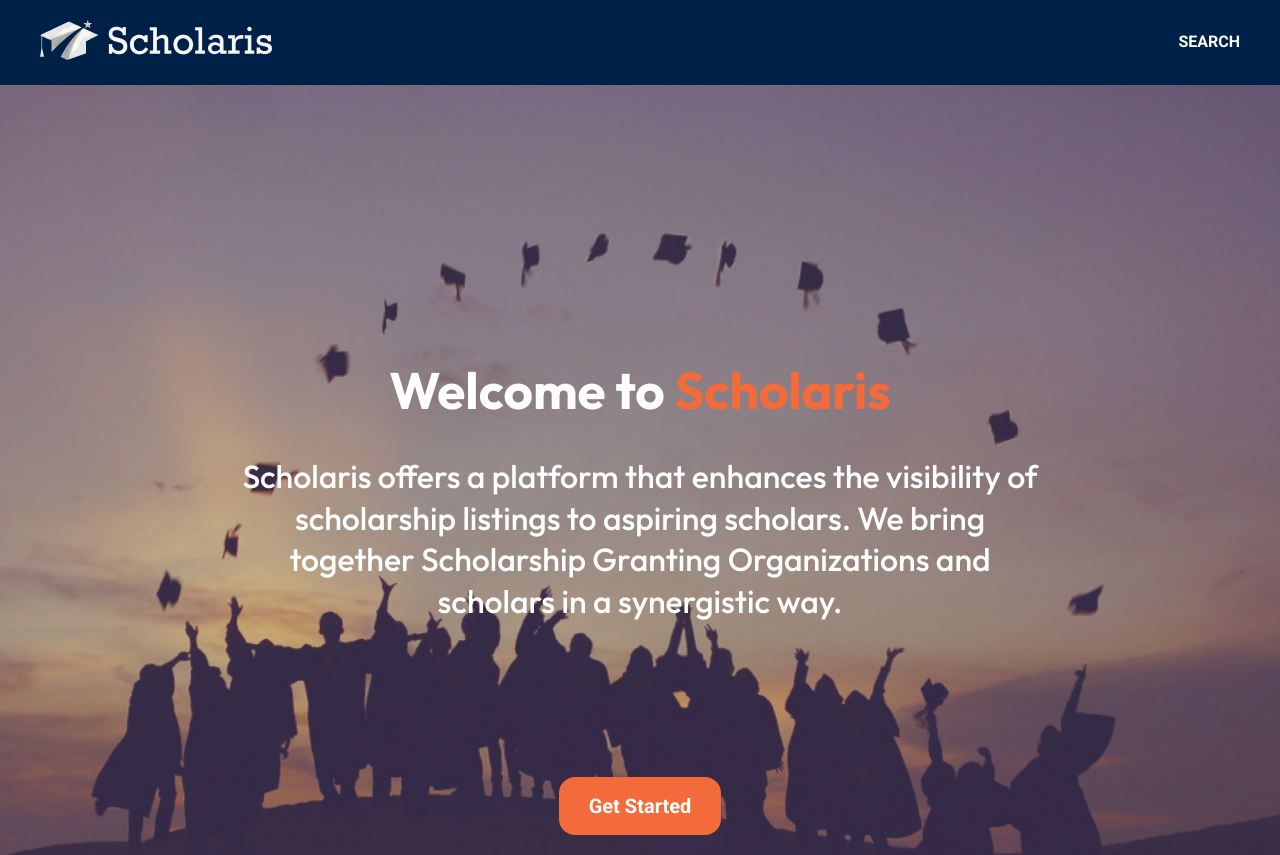
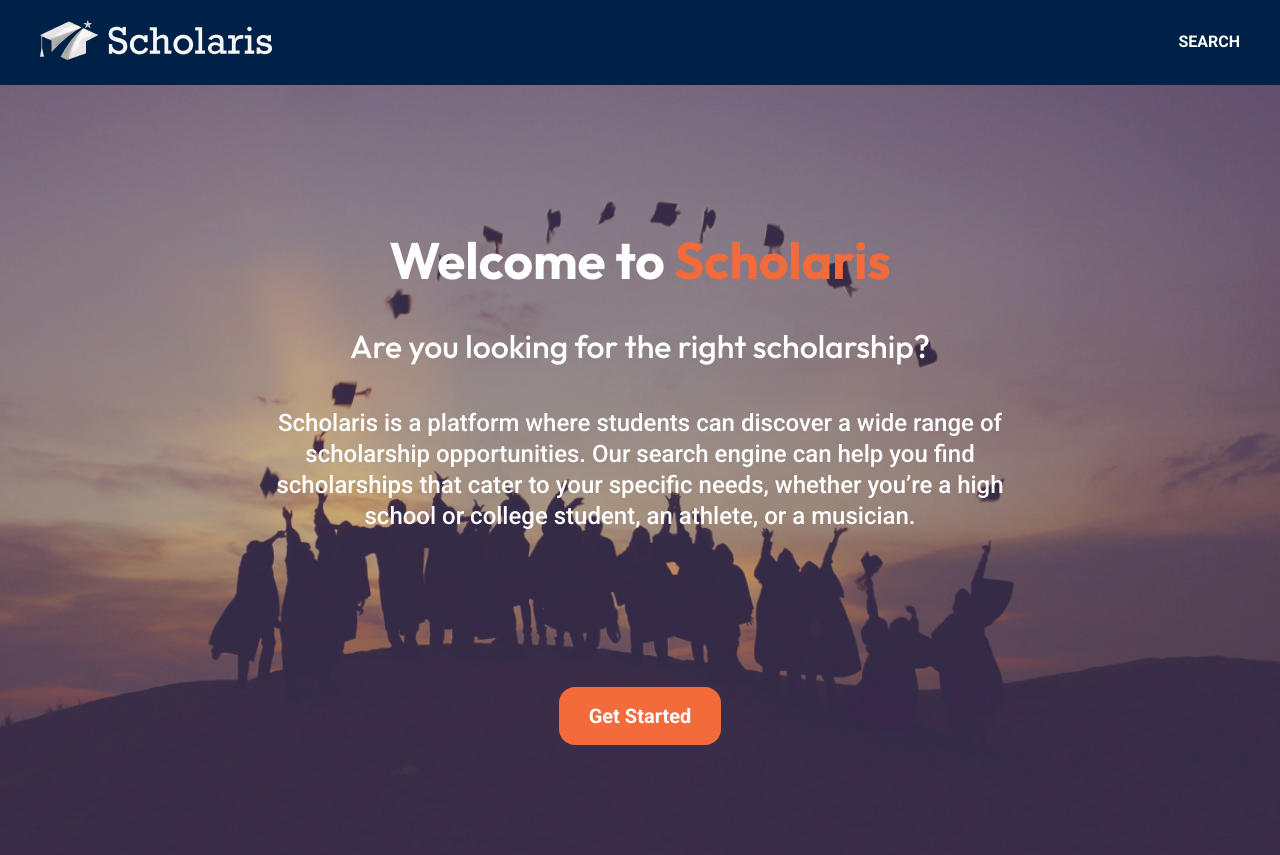
Before and after one commit to Sence1-inc/sp-scholaris-master, a React (Create React App) app in the folder frontend/: page /student in a window 1280 px wide. Shown: the top 855 px of the page. Built offline with nearby package versions, Linux system fonts and the light colour scheme.

Commit message:
Minore updates for types, css, and content

```diff
--- a/frontend/src/components/WelcomeSection/WelcomeSection.css
+++ b/frontend/src/components/WelcomeSection/WelcomeSection.css
@@ -2,7 +2,12 @@
   background: url('../../public/images/banner-bg.png') center no-repeat;
   background-size: cover;
   height: max-content;
-  padding: 200px 0;
+  padding: 150px 0;
+}
+
+.section__welcome .container {
+  padding-top: 0;
+  padding-bottom: 0;
 }
 
 .section__welcome h2 {
--- a/frontend/src/containers/TeaserPage/TeaserProvider.tsx
+++ b/frontend/src/containers/TeaserPage/TeaserProvider.tsx
@@ -1,17 +1,17 @@
 import React from 'react';
 import Header from '../../components/Header/Header';
 import Footer from '../../components/Footer/Footer';
-import { STUDENT_WELCOME_SUBHEADER, STUDENT_WELCOME_THIRD_LEVEL_HEADING } from '../../data/StudentContent';
 import WelcomeSection from '../../components/WelcomeSection/WelcomeSection';
 import Newsletter from '../../components/Newsletter/Newsletter';
 import Search from '../../components/Search/Search';
+import { PROVIDER_WELCOME_SUBHEADER } from '../../data/ProviderContent';
 
 
 const HomePage: React.FC = () => {
   return (
     <>
       <Header />
-      <WelcomeSection subheader={STUDENT_WELCOME_SUBHEADER} third_level_header={STUDENT_WELCOME_THIRD_LEVEL_HEADING} />
+      <WelcomeSection subheader={PROVIDER_WELCOME_SUBHEADER} />
       <Search/>
       <Newsletter user_type='student' title_content={<>
             Hear the latest from{' '}
--- a/frontend/src/containers/TeaserPage/TeaserStudent.tsx
+++ b/frontend/src/containers/TeaserPage/TeaserStudent.tsx
@@ -2,18 +2,19 @@ import React from 'react';
 import Header from '../../components/Header/Header';
 import Footer from '../../components/Footer/Footer';
 import FeatureGuides from '../../components/Feature/FeatureGuides';
-import { FEATURES, PROVIDER_WELCOME_SUBHEADER } from '../../data/ProviderContent';
+import { FEATURES } from '../../data/ProviderContent';
 import WelcomeSection from '../../components/WelcomeSection/WelcomeSection';
 import Newsletter from '../../components/Newsletter/Newsletter';
-import { PROVIDER_TYPE } from '../../constants/constants';
+import { STUDENT_TYPE } from '../../constants/constants';
+import { STUDENT_WELCOME_SUBHEADER, STUDENT_WELCOME_THIRD_LEVEL_HEADING } from '../../data/StudentContent';
 
 const HomePage: React.FC = () => {
   return (
     <>
       <Header />
-      <WelcomeSection subheader={PROVIDER_WELCOME_SUBHEADER} />
+      <WelcomeSection subheader={STUDENT_WELCOME_SUBHEADER} third_level_header={STUDENT_WELCOME_THIRD_LEVEL_HEADING} />
       <FeatureGuides features={FEATURES} />
-      <Newsletter user_type={PROVIDER_TYPE} title_content={'Stay Updated from our Newsletters'} subtitle_content={'Join Now, Stay Informed'} description_content={'Unlock Exclusive Updates for a Brighter Tomorrow.'} />
+      <Newsletter user_type={STUDENT_TYPE} title_content={'Stay Updated from our Newsletters'} subtitle_content={'Join Now, Stay Informed'} description_content={'Unlock Exclusive Updates for a Brighter Tomorrow.'} />
       <Footer />
     </>
   );
--- a/frontend/src/containers/WelcomePage/WelcomePage.css
+++ b/frontend/src/containers/WelcomePage/WelcomePage.css
@@ -1,7 +1,7 @@
 .content__welcome-intro {
   background-color: var(--white);
   padding: 80px 20px;
-  height: calc(100vh - 85px);
+  height: max-content;
 }
 
 .content__welcome-intro .container {
@@ -23,6 +23,11 @@
 .content__welcome-selection {
   background-color: var(--accent-color);
   padding: 130px 20px;
+}
+
+.content__welcome-selection .container {
+  padding-top: 0;
+  padding-bottom: 0;
 }
 
 .content__welcome-buttons {
```
